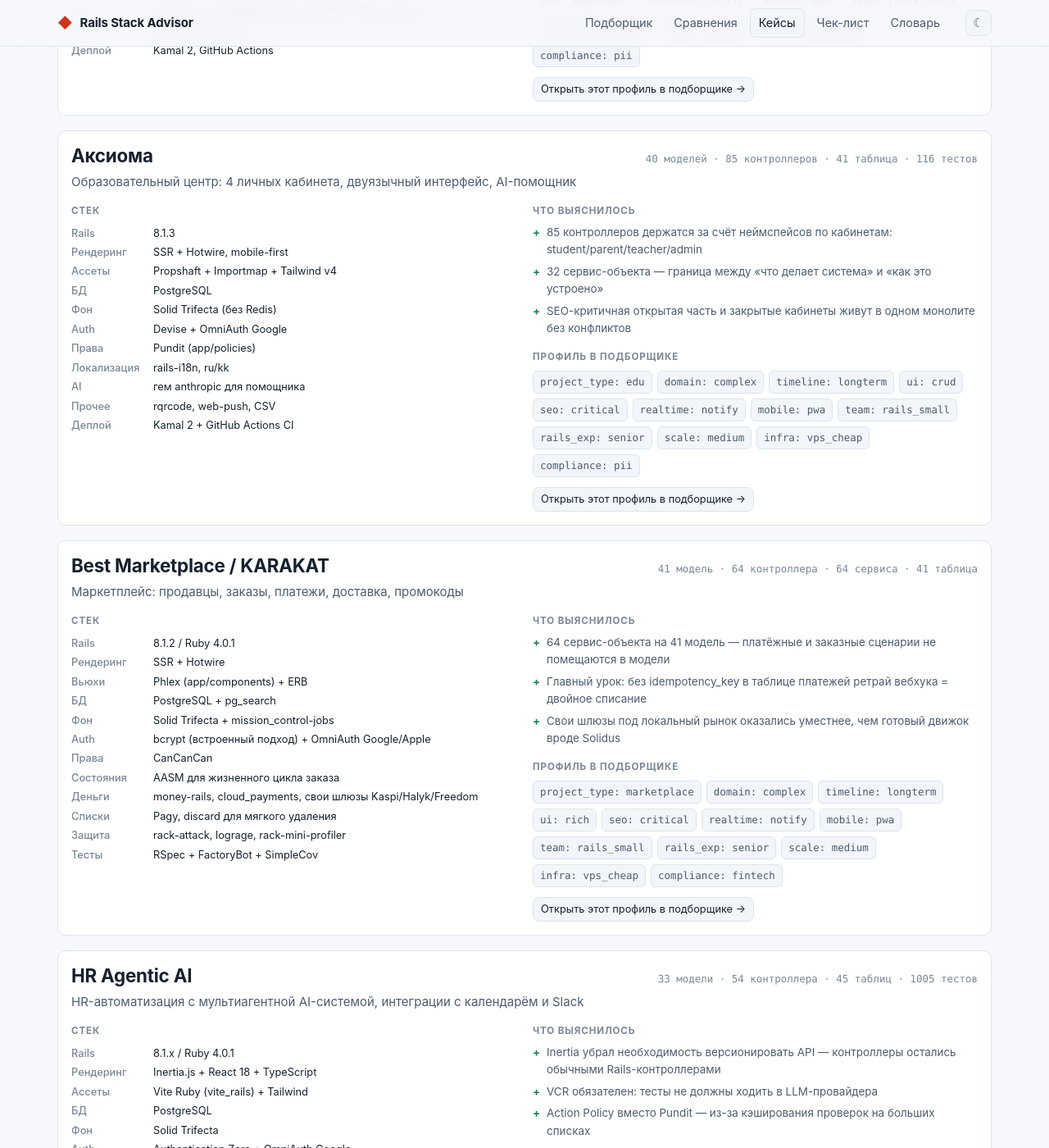
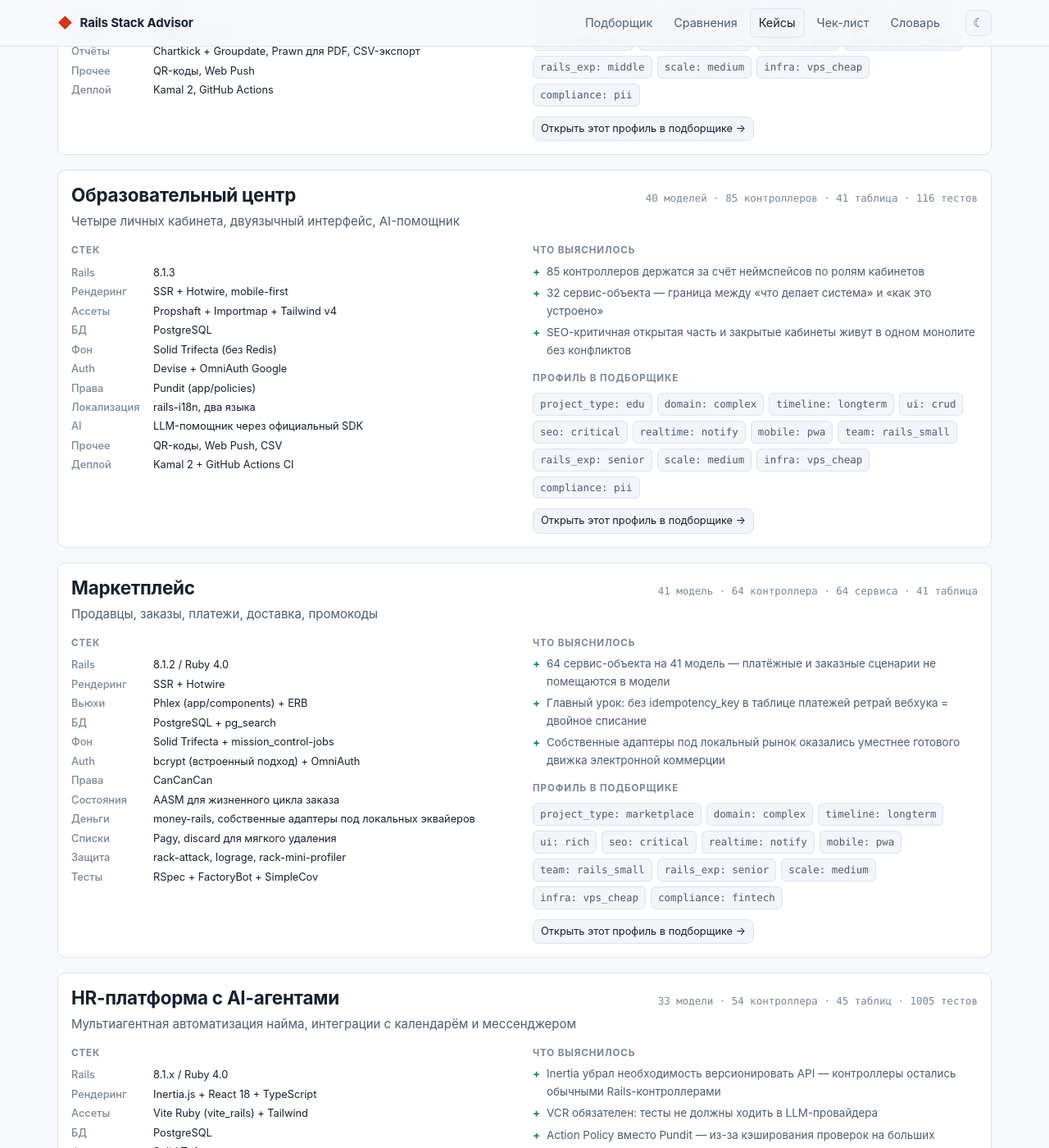
Before and after one commit to Ruslanux/rails-stack-advisor, a Jekyll site: the page built from projects.html, in a window 1280 px wide and 1400 px high, scrolled down 1142 px. Shown: the whole window at 82% size. Built offline with Jekyll 4.4.1, drawn with Linux system fonts in a browser that asks for light colours; some of the changed text lies outside the part shown.

Commit message:
Обезличить разборы проектов перед публикацией
Названия, живые домены и специфика заказчиков заменены на нейтральные
описания. Профили, стеки, метрики и извлечённые уроки сохранены — движок
подбора похожих проектов продолжает работать без изменений.

Co-Authored-By: Claude Opus 5 <noreply@anthropic.com>
Claude-Session: https://claude.ai/code/session_01NAxcn7gb74GfZj4EPfXtPk

```diff
--- a/_config.yml
+++ b/_config.yml
@@ -15,7 +15,7 @@ baseurl: ""
 url: ""
 
 author: "Ruslan"
-repo: "https://github.com/ruslanux/rails-stack-advisor"
+repo: "https://github.com/Ruslanux/rails-stack-advisor"
 
 plugins:
   - jekyll-seo-tag
--- a/_data/options.yml
+++ b/_data/options.yml
@@ -1535,7 +1535,7 @@ patterns:
       gems: ["rails-i18n"]
       pros:
         - "Вынести строки потом дороже, чем сразу писать через t()"
-        - "Готовые переводы валидаций и дат для русского и казахского"
+        - "Готовые переводы валидаций, дат и сообщений об ошибках для десятков языков"
       cons:
         - "Немного замедляет вёрстку на старте"
       rules:
--- a/_data/projects.yml
+++ b/_data/projects.yml
@@ -1,9 +1,8 @@
-# Реальные проекты как опорные точки. Профиль совпадает с ответами анкеты,
-# поэтому движок может находить «похожие» кейсы.
-- id: sawab
-  name: "Sawab"
-  tagline: "Платформа взаимопомощи: заявки, отклики, чат, репутация"
-  live: "sawabapp.org"
+# Опорные кейсы: реальные production-приложения, описанные обезличенно.
+# Профиль совпадает по структуре с анкетой, поэтому движок находит похожие проекты.
+- id: mutual_aid
+  name: "Платформа взаимопомощи"
+  tagline: "Заявки о помощи, отклики, чат, репутация и модерация"
   scale_note: "15 моделей · 29 контроллеров · 30 таблиц · 47 тестов"
   profile:
     project_type: mvp
@@ -28,16 +27,16 @@
     Права: "Pundit"
     Пагинация: "Kaminari"
     Файлы: "Active Storage + S3"
-    Деплой: "Kamal 2 → Hetzner VPS, TLS через kamal-proxy"
+    Деплой: "Kamal 2 → VPS, TLS через kamal-proxy"
     Наблюдаемость: "Sentry + rack-attack"
   lessons:
     - "Solid Trifecta закрыла и очередь, и кэш, и чат — Redis не понадобился ни разу"
     - "Слой app/services + app/policies появился на 3-й месяц, когда контроллеры перевалили за 60 строк"
-    - "Три языка (ru/kk/en) заложены сразу — доставать строки из вьюх задним числом дороже"
+    - "Три языка интерфейса заложены сразу — доставать строки из вьюх задним числом дороже"
 
-- id: altybaqan
-  name: "Алтыбақан"
-  tagline: "Социальная платформа с админкой, отчётами и PDF-выгрузками"
+- id: social_platform
+  name: "Социальная платформа"
+  tagline: "Профили и лента с админкой, отчётами и PDF-выгрузками"
   scale_note: "32 модели · 58 контроллеров · 33 таблицы · 139 тестов"
   profile:
     project_type: saas
@@ -62,16 +61,16 @@
     Права: "Pundit"
     Списки: "Pagy + Ransack"
     Отчёты: "Chartkick + Groupdate, Prawn для PDF, CSV-экспорт"
-    Прочее: "rqrcode, web-push"
+    Прочее: "QR-коды, Web Push"
     Деплой: "Kamal 2, GitHub Actions"
   lessons:
     - "Появился отдельный слой app/queries — фильтры Ransack не должны жить в контроллерах"
     - "Pagy вместо Kaminari: на списках админки разница в аллокациях заметна"
     - "Web Push + PWA дали мобильный опыт без разработки нативного приложения"
 
-- id: aksioma
-  name: "Аксиома"
-  tagline: "Образовательный центр: 4 личных кабинета, двуязычный интерфейс, AI-помощник"
+- id: edu_center
+  name: "Образовательный центр"
+  tagline: "Четыре личных кабинета, двуязычный интерфейс, AI-помощник"
   scale_note: "40 моделей · 85 контроллеров · 41 таблица · 116 тестов"
   profile:
     project_type: edu
@@ -94,18 +93,18 @@
     Фон: "Solid Trifecta (без Redis)"
     Auth: "Devise + OmniAuth Google"
     Права: "Pundit (app/policies)"
-    Локализация: "rails-i18n, ru/kk"
-    AI: "гем anthropic для помощника"
-    Прочее: "rqrcode, web-push, CSV"
+    Локализация: "rails-i18n, два языка"
+    AI: "LLM-помощник через официальный SDK"
+    Прочее: "QR-коды, Web Push, CSV"
     Деплой: "Kamal 2 + GitHub Actions CI"
   lessons:
-    - "85 контроллеров держатся за счёт неймспейсов по кабинетам: student/parent/teacher/admin"
+    - "85 контроллеров держатся за счёт неймспейсов по ролям кабинетов"
     - "32 сервис-объекта — граница между «что делает система» и «как это устроено»"
     - "SEO-критичная открытая часть и закрытые кабинеты живут в одном монолите без конфликтов"
 
-- id: best_marketplace
-  name: "Best Marketplace / KARAKAT"
-  tagline: "Маркетплейс: продавцы, заказы, платежи, доставка, промокоды"
+- id: marketplace
+  name: "Маркетплейс"
+  tagline: "Продавцы, заказы, платежи, доставка, промокоды"
   scale_note: "41 модель · 64 контроллера · 64 сервиса · 41 таблица"
   profile:
     project_type: marketplace
@@ -121,26 +120,26 @@
     infra: vps_cheap
     compliance: fintech
   stack:
-    Rails: "8.1.2 / Ruby 4.0.1"
+    Rails: "8.1.2 / Ruby 4.0"
     Рендеринг: "SSR + Hotwire"
     Вьюхи: "Phlex (app/components) + ERB"
     БД: "PostgreSQL + pg_search"
     Фон: "Solid Trifecta + mission_control-jobs"
-    Auth: "bcrypt (встроенный подход) + OmniAuth Google/Apple"
+    Auth: "bcrypt (встроенный подход) + OmniAuth"
     Права: "CanCanCan"
     Состояния: "AASM для жизненного цикла заказа"
-    Деньги: "money-rails, cloud_payments, свои шлюзы Kaspi/Halyk/Freedom"
+    Деньги: "money-rails, собственные адаптеры под локальных эквайеров"
     Списки: "Pagy, discard для мягкого удаления"
     Защита: "rack-attack, lograge, rack-mini-profiler"
     Тесты: "RSpec + FactoryBot + SimpleCov"
   lessons:
     - "64 сервис-объекта на 41 модель — платёжные и заказные сценарии не помещаются в модели"
     - "Главный урок: без idempotency_key в таблице платежей ретрай вебхука = двойное списание"
-    - "Свои шлюзы под локальный рынок оказались уместнее, чем готовый движок вроде Solidus"
+    - "Собственные адаптеры под локальный рынок оказались уместнее готового движка электронной коммерции"
 
-- id: hr_agentic
-  name: "HR Agentic AI"
-  tagline: "HR-автоматизация с мультиагентной AI-системой, интеграции с календарём и Slack"
+- id: hr_ai
+  name: "HR-платформа с AI-агентами"
+  tagline: "Мультиагентная автоматизация найма, интеграции с календарём и мессенджером"
   scale_note: "33 модели · 54 контроллера · 45 таблиц · 1005 тестов"
   profile:
     project_type: ai_agent
@@ -156,16 +155,16 @@
     infra: cloud
     compliance: pii
   stack:
-    Rails: "8.1.x / Ruby 4.0.1"
+    Rails: "8.1.x / Ruby 4.0"
     Рендеринг: "Inertia.js + React 18 + TypeScript"
     Ассеты: "Vite Ruby (vite_rails) + Tailwind"
     БД: "PostgreSQL"
     Фон: "Solid Trifecta"
-    Auth: "Authentication Zero + OmniAuth Google"
+    Auth: "Authentication Zero + OmniAuth"
     Права: "Action Policy"
     Поиск: "Meilisearch"
-    AI: "ruby_llm, парсинг pdf-reader/docx"
-    Интеграции: "Google Calendar, Slack, S3"
+    AI: "LLM-клиент, парсинг PDF и DOCX"
+    Интеграции: "Календарь, мессенджер, S3"
     Паттерны: "Interactor, Draper, dry-validation, сериализаторы + Oj"
     Тесты: "RSpec, FactoryBot, VCR + WebMock, SimpleCov"
   lessons:
@@ -173,10 +172,9 @@
     - "VCR обязателен: тесты не должны ходить в LLM-провайдера"
     - "Action Policy вместо Pundit — из-за кэширования проверок на больших списках"
 
-- id: learn_ruby
-  name: "LearnRuby"
-  tagline: "Интерактивное обучение Ruby: песочница, тесты, геймификация, JSON API"
-  live: "learn-ruby.org"
+- id: learning
+  name: "Платформа обучения программированию"
+  tagline: "Песочница исполнения кода, тесты, геймификация, JSON API"
   scale_note: "8 моделей · 21 контроллер · 7 таблиц · 30 тестов"
   profile:
     project_type: edu
@@ -192,13 +190,13 @@
     infra: vps_cheap
     compliance: standard
   stack:
-    Rails: "8.0.3 / Ruby 3.4.4"
-    Рендеринг: "SSR + Hotwire, CodeMirror как остров"
+    Rails: "8.0.3 / Ruby 3.4"
+    Рендеринг: "SSR + Hotwire, редактор кода как остров"
     БД: "PostgreSQL"
     Фон: "Solid Trifecta"
     Auth: "Devise (веб) + JWT (мобильный API)"
     API: "JSON API с JWT для мобильных клиентов"
-    Контент: "redcarpet для markdown-уроков"
+    Контент: "Markdown-рендеринг уроков"
     Защита: "rack-attack (песочница исполняет пользовательский код)"
     Наблюдаемость: "Sentry + lograge"
     Деплой: "Kamal 2, отдельный workflow деплоя"
@@ -207,9 +205,9 @@
     - "Исполнение пользовательского кода требует таймаутов, лимитов памяти и жёсткого rate limit"
     - "8 моделей на серьёзный продукт — сложность была в сервисах, а не в схеме"
 
-- id: instrumaster
-  name: "Instrumaster Pro"
-  tagline: "Каталог и подбор инструмента с компонентным UI"
+- id: catalog
+  name: "Каталог с подбором товара"
+  tagline: "Витрина, поиск по характеристикам, компонентный UI"
   scale_note: "18 моделей · 31 контроллер · 20 таблиц"
   profile:
     project_type: content
@@ -230,7 +228,7 @@
     Вьюхи: "Phlex (app/components)"
     БД: "PostgreSQL + pg_search"
     Фон: "Solid Trifecta"
-    Auth: "bcrypt + OmniAuth Google"
+    Auth: "bcrypt + OmniAuth"
     Списки: "Pagy"
     Документы: "Prawn (PDF)"
     Защита: "rack-attack, lograge"
--- a/projects.html
+++ b/projects.html
@@ -10,6 +10,7 @@ description: Семь реальных production-проектов на Rails 8
     <p class="hero__lead">
       Не абстрактные рекомендации, а Gemfile'ы работающих приложений: от маркетплейса с платежами
       до мультиагентной HR-платформы на Inertia. У каждого — профиль, стек и то, что выяснилось в процессе.
+      Проекты описаны обезличенно: названия и специфика заказчиков опущены, техническая суть сохранена.
     </p>
   </div>
 </section>
```
